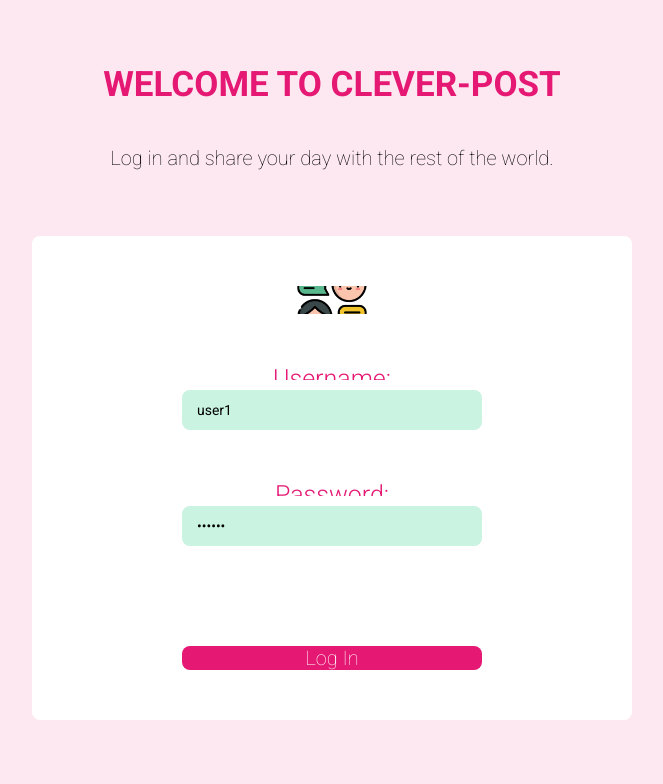
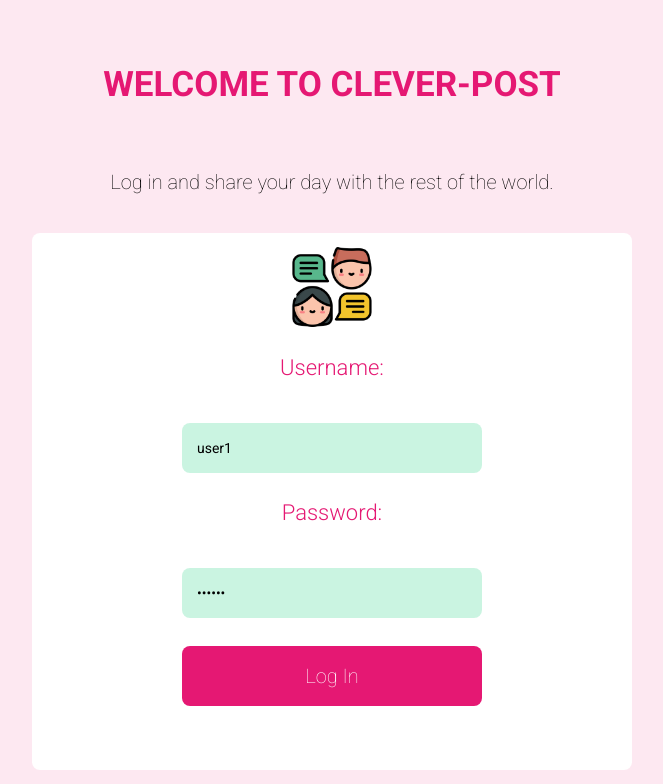
Before and after one commit to belenjn/clever-post, a React (Vite) app: page /login in a window 1536 px wide. Shown: the top 784 px of the page, without its empty margins (436-1099 px from the left). Built offline with nearby package versions, Linux system fonts and the light colour scheme.

Commit message:
Some code deleted in styles

```diff
--- a/src/styles/App.css
+++ b/src/styles/App.css
@@ -46,7 +46,8 @@ body {
   font-size: 35px;
   padding: 4px;
   margin-top: 60px;
-  height: 80px;
+  height: 100px;
+  overflow-y: hidden;
 }
 
 .login .login__secondTitle {
@@ -57,7 +58,8 @@ body {
   font-weight: 100;
   font-size: 20px;
   margin-top: 20px;
-  height: 50px;
+  overflow-y: hidden;
+  height: 70px;
   width: 70%;
 }
 
@@ -67,12 +69,13 @@ body {
   display: -webkit-box;
   display: -ms-flexbox;
   display: flex;
-  margin-top: 50px;
-  margin-bottom: 80px;
   -webkit-box-orient: vertical;
   -webkit-box-direction: normal;
       -ms-flex-direction: column;
           flex-direction: column;
+  -ms-flex-pack: distribute;
+      justify-content: space-around;
+  margin-bottom: 30px;
   width: 90%;
   height: 600px;
 }
@@ -85,10 +88,8 @@ body {
   background-repeat: no-repeat;
   background-size: cover;
   background-position: center;
-  margin-bottom: 50px;
-  margin-top: 50px;
-  width: 70px;
-  height: 70px;
+  width: 90px;
+  height: 90px;
 }
 
 .login .login__data--container .login__data--title {
@@ -96,11 +97,12 @@ body {
       -ms-grid-row-align: center;
       align-self: center;
   color: #e51873;
+  text-align: center;
   font-weight: 300;
   font-size: 20px;
-  margin-bottom: 10px;
+  overflow-y: hidden;
+  width: 300px;
   height: 40px;
-  width: 300px;
 }
 
 .login .login__data--container .login__data--input {
@@ -110,11 +112,10 @@ body {
   border: none;
   border-radius: 8px;
   background-color: #1acf7e3b;
-  margin-bottom: 50px;
   font-size: 20px;
   padding: 15px;
-  width: 300px;
-  height: 40px;
+  width: 250px;
+  height: 50px;
 }
 
 .login .login__data--container .login__data--button {
@@ -125,7 +126,6 @@ body {
   border: none;
   border-radius: 8px;
   color: #ffffff;
-  margin-top: 50px;
   font-size: 20px;
   font-weight: 100;
   width: 250px;
@@ -656,15 +656,12 @@ body {
     width: 600px;
   }
   .login .login__data--container .login__data--logo {
-    background-repeat: no-repeat;
-    background-size: cover;
-    background-position: center;
-    width: 70px;
-    height: 70px;
+    width: 80px;
+    height: 80px;
   }
   .login .login__data--container .login__data--title {
     text-align: center;
-    font-size: 25px;
+    font-size: 22px;
     width: 450px;
   }
   .login .login__data--container .login__data--input {
--- a/src/styles/App.scss
+++ b/src/styles/App.scss
@@ -68,7 +68,8 @@ body {
     font-size: 35px;
     padding: 4px;
     margin-top: 60px;
-    height: 80px;
+    height: 100px;
+    overflow-y: hidden;
   }
 
   .login__secondTitle {
@@ -77,7 +78,8 @@ body {
     font-weight: 100;
     font-size: 20px;
     margin-top: 20px;
-    height: 50px;
+    overflow-y: hidden;
+    height: 70px;
     width: 70%;
   }
 
@@ -85,9 +87,9 @@ body {
     background-color: map-get($colors, "white");
     border-radius: map-get($borderRadius, "primary");
     display: flex;
-    margin-top: map-get($sizes, "marginTop");
-    margin-bottom: 80px;
     flex-direction: column;
+    justify-content: space-around;
+    margin-bottom: 30px;
     width: 90%;
     height: 600px;
 
@@ -97,20 +99,19 @@ body {
       background-repeat: no-repeat;
       background-size: cover;
       background-position: center;
-      margin-bottom: map-get($sizes, "marginTop");
-      margin-top: map-get($sizes, "marginTop");
-      width: 70px;
-      height: 70px;
+      width: 90px;
+      height: 90px;
     }
 
     .login__data--title {
       align-self: center;
       color: map-get($colors, "primary");
+      text-align: center;
       font-weight: 300;
       font-size: 20px;
-      margin-bottom: 10px;
+      overflow-y: hidden;
+      width: 300px;
       height: 40px;
-      width: 300px;
     }
 
     .login__data--input {
@@ -118,11 +119,10 @@ body {
       border: none;
       border-radius: map-get($borderRadius, "primary");
       background-color: map-get($colors, "greenInputLogIn");
-      margin-bottom: map-get($sizes, "marginTop");
       font-size: 20px;
       padding: 15px;
-      width: 300px;
-      height: 40px;
+      width: 250px;
+      height: 50px;
     }
 
     .login__data--button {
@@ -131,7 +131,6 @@ body {
       border: none;
       border-radius: map-get($borderRadius, "primary");
       color: map-get($colors, "white");
-      margin-top: map-get($sizes, "marginTop");
       font-size: map-get($fontSize, "secondary");
       font-weight: 100;
       width: 250px;
@@ -569,16 +568,13 @@ body {
       width: 600px;
 
       .login__data--logo {
-        background-repeat: no-repeat;
-        background-size: cover;
-        background-position: center;
-        width: 70px;
-        height: 70px;
+        width: 80px;
+        height: 80px;
       }
 
       .login__data--title {
         text-align: center;
-        font-size: 25px;
+        font-size: 22px;
         width: 450px;
       }
 
```
Also changed, not shown: 1 other file (tests, documents, lock files or other folders).
